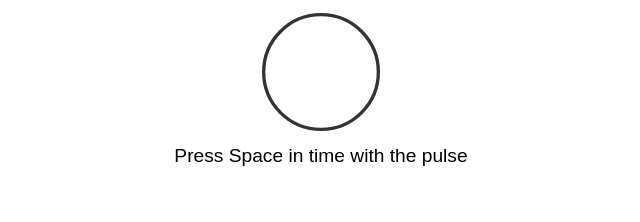
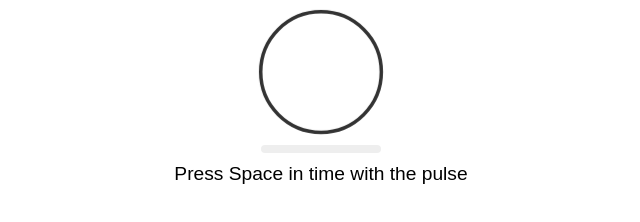
Before and after one commit to skrtalex/testing-with-codex, an Electron app: page public/modules/PulseTap/pulseTap.html in a window 800 px wide. Shown: the part 112-334 px from the top of the page, without its empty margins (79-719 px from the left). Drawn offline with Linux system fonts and the light colour scheme.

Commit message:
Add progress indicator to PulseTap

```diff
--- a/public/modules/PulseTap/pulseTap.html
+++ b/public/modules/PulseTap/pulseTap.html
@@ -21,6 +21,19 @@
             from { transform: scale(1); }
             to { transform: scale(1.3); }
         }
+        #progressContainer {
+            width: 120px;
+            height: 8px;
+            background: #eee;
+            margin: 10px auto;
+            overflow: hidden;
+            border-radius: 4px;
+        }
+        #progress {
+            height: 100%;
+            width: 0;
+            background: #2196f3;
+        }
         #result { font-size: 1.2em; margin-top: 10px; }
         #restartBtn { margin-top: 20px; }
         .hidden { display: none; }
@@ -30,6 +43,7 @@
     <button id="backBtn">&larr; Back</button>
     <h1>Pulse Tap</h1>
     <div id="pulse"></div>
+    <div id="progressContainer"><div id="progress"></div></div>
     <p id="result">Press Space in time with the pulse</p>
     <button id="restartBtn" class="hidden">Restart</button>
     <script src="pulseTap.js"></script>
--- a/public/modules/PulseTap/pulseTap.js
+++ b/public/modules/PulseTap/pulseTap.js
@@ -1,6 +1,7 @@
 const DEBUG = true;
 
 const pulseElem = document.getElementById('pulse');
+const progressElem = document.getElementById('progress');
 const resultElem = document.getElementById('result');
 const restartBtn = document.getElementById('restartBtn');
 const backBtn = document.getElementById('backBtn');
@@ -23,7 +24,14 @@ function logDebug(msg) {
 function pulse() {
     lastBeat = performance.now();
     pulseElem.classList.add('active');
-    setTimeout(() => pulseElem.classList.remove('active'), 150);
+    // reset progress bar
+    progressElem.style.transition = 'none';
+    progressElem.style.width = '0%';
+    setTimeout(() => {
+        pulseElem.classList.remove('active');
+        progressElem.style.transition = `width ${beatLength}ms linear`;
+        progressElem.style.width = '100%';
+    }, 20);
 }
 
 function startGame() {
@@ -35,6 +43,9 @@ function startGame() {
     resultElem.textContent = 'Press Space in time with the pulse';
     restartBtn.classList.add('hidden');
     clearInterval(intervalId);
+    // start progress bar animation
+    progressElem.style.transition = `width ${beatLength}ms linear`;
+    progressElem.style.width = '100%';
     pulse();
     intervalId = setInterval(pulse, beatLength);
 }
```
